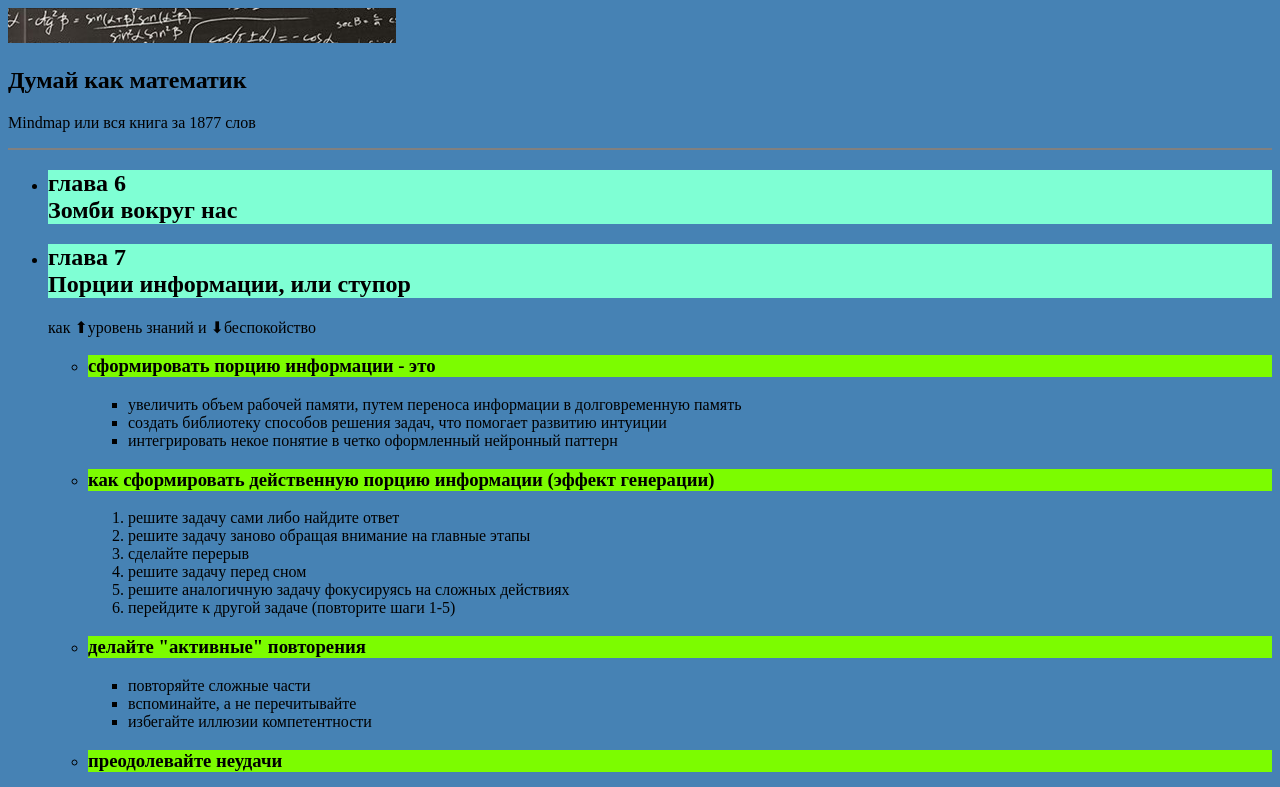
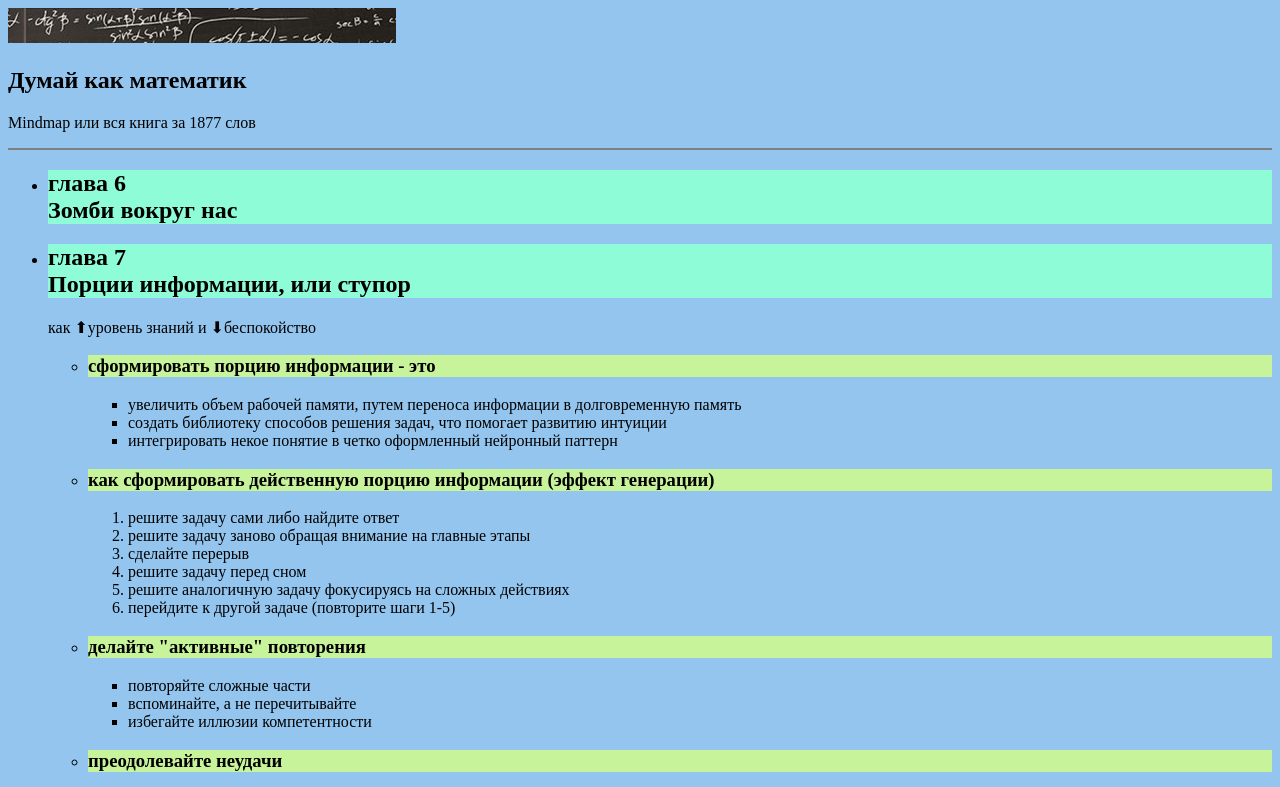
Before and after one commit to Oleh-Mohylnyi/think-like-mathematician, a plain HTML site: page index.html in a window 1280 px wide. Shown: the top 787 px of the page. Drawn offline with Linux system fonts and the light colour scheme.

Commit message:
меняет цвет

```diff
--- a/index.html
+++ b/index.html
@@ -7,13 +7,13 @@
         <title>think-like-a-mathematican</title>
         <style type="text/css">
             body{
-                background: #4682B4;
+                background: #93c5ee;
             }
             h2{
-                background:#7FFFD4;
+                background:#8dfcd7;
             }
             h3{
-                background:#7CFC00;
+                background:#c7f39b;
             }
 
         </style>
```
